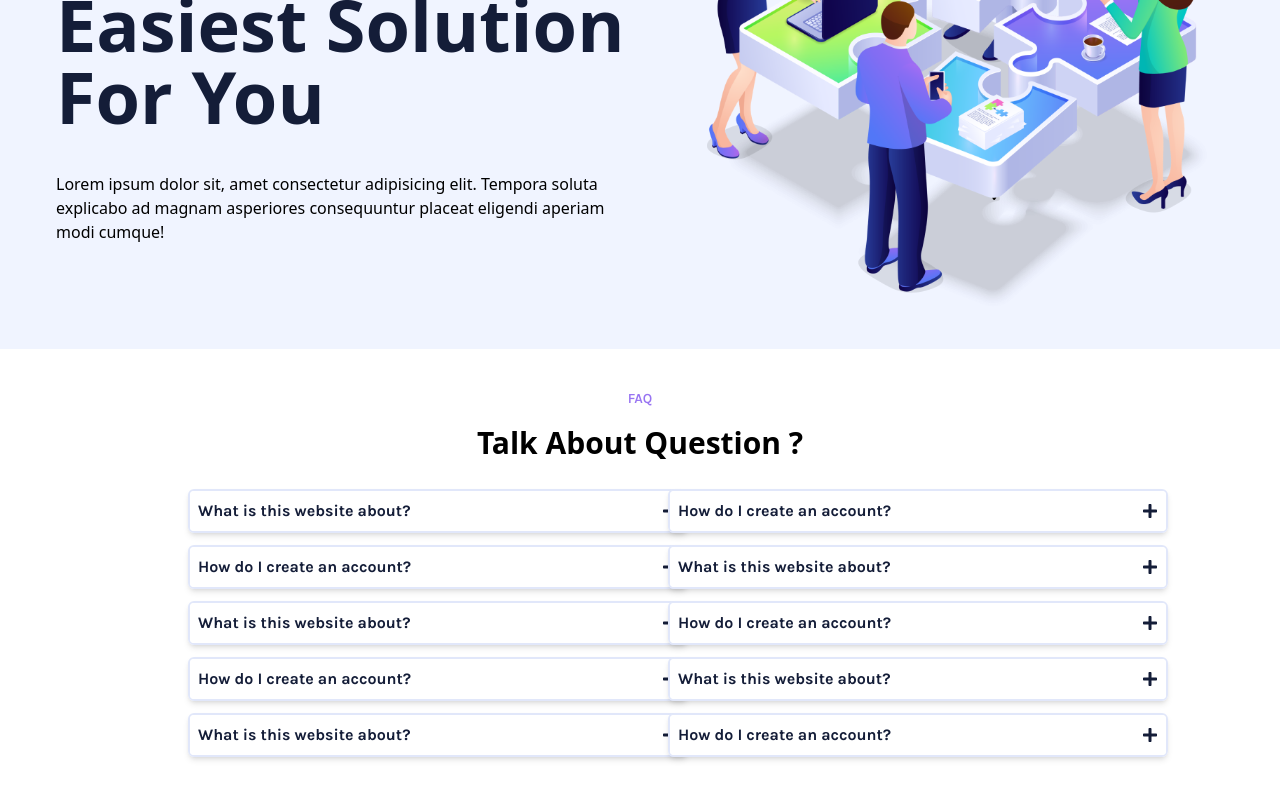
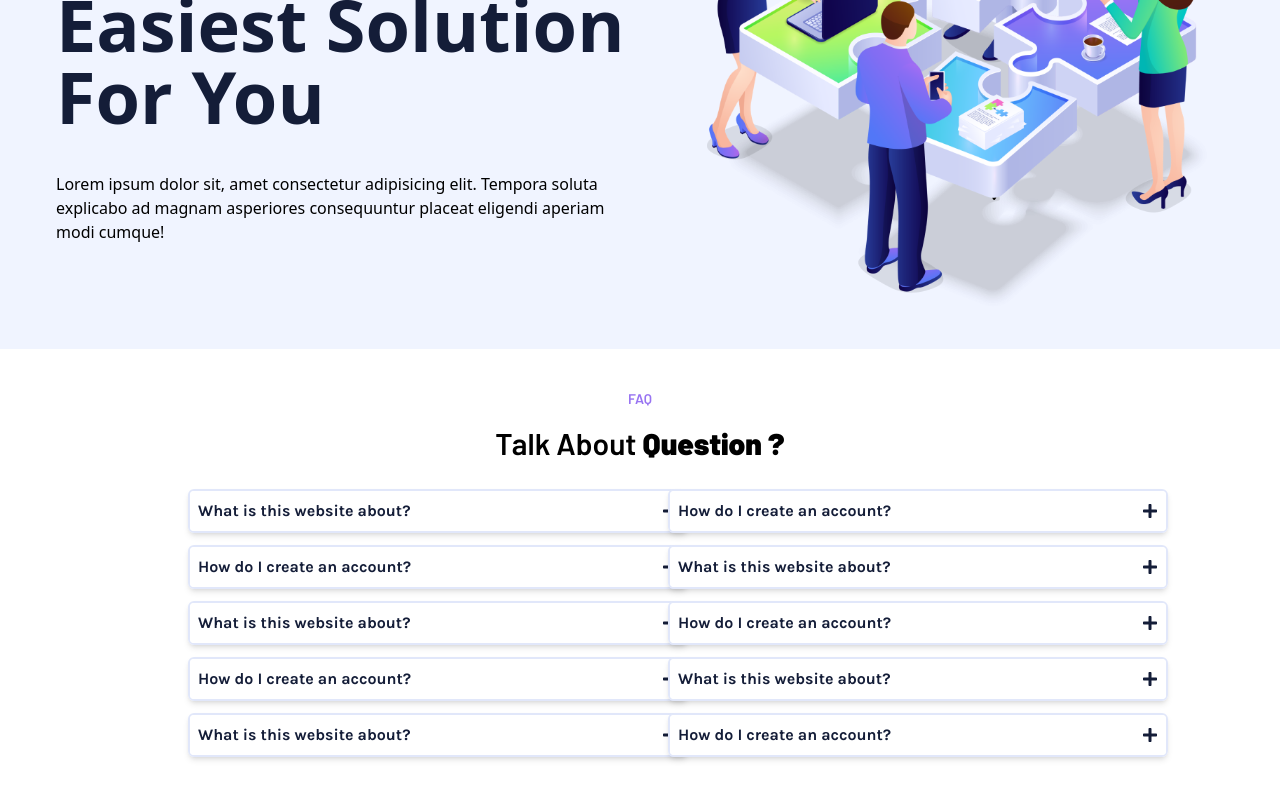
Before and after one commit to INFANT-RYAN/VPS, a React (Vite) app: page / in a window 1280 px wide. Shown: the part 452-1252 px from the top of the page. Built offline with nearby package versions, Linux system fonts and the light colour scheme.

Commit message:
fix: Font correction (Barlow)

```diff
--- a/src/Componants/FAQ-Section.jsx
+++ b/src/Componants/FAQ-Section.jsx
@@ -43,9 +43,9 @@
 ];
 export default function FAQ(){
     return(
-        <section className="my-10">
+        <section className="my-10 font-barlow">
             <center className="space-y-4">
-            <h1 className="text-[#9874f2] text-sm font-Tb font-semibold">FAQ</h1>
+            <h1 className="text-[#9874f2] text-sm font-semibold">FAQ</h1>
             <h2 className="text-3xl font-semibold ">Talk About <strong>Question ?</strong></h2>
         </center>
         <div className="flex w-3/4 mx-auto justify-center">
--- a/src/index.css
+++ b/src/index.css
@@ -1,6 +1,6 @@
 @import url('https://fonts.googleapis.com/css2?family=Karla:ital,wght@0,200..800;1,200..800&family=Montserrat:ital,wght@0,100..900;1,100..900&display=swap');
 @import url('https://fonts.googleapis.com/css2?family=Karla:ital,wght@0,200..800;1,200..800&family=Montserrat:ital,wght@0,100..900;1,100..900&family=Roboto:ital,wght@0,100;0,300;0,400;0,500;0,700;0,900;1,100;1,300;1,400;1,500;1,700;1,900&display=swap');
-
+@import url('https://fonts.googleapis.com/css2?family=Barlow:ital,wght@0,100;0,200;0,300;0,400;0,500;0,600;0,700;0,800;0,900;1,100;1,200;1,300;1,400;1,500;1,600;1,700;1,800;1,900&family=Karla:ital,wght@0,200..800;1,200..800&family=Montserrat:ital,wght@0,100..900;1,100..900&family=Roboto:ital,wght@0,100;0,300;0,400;0,500;0,700;0,900;1,100;1,300;1,400;1,500;1,700;1,900&display=swap');
 @tailwind base;
 @tailwind components;
 @tailwind utilities;
--- a/tailwind.config.js
+++ b/tailwind.config.js
@@ -8,7 +8,8 @@
     extend: {
       fontFamily:{
         Tb:["Montserret","Karla"],
-        nav:["Roboto"]
+        nav:["Roboto"],
+        barlow:["Barlow"]
       }
     },
   },
```
